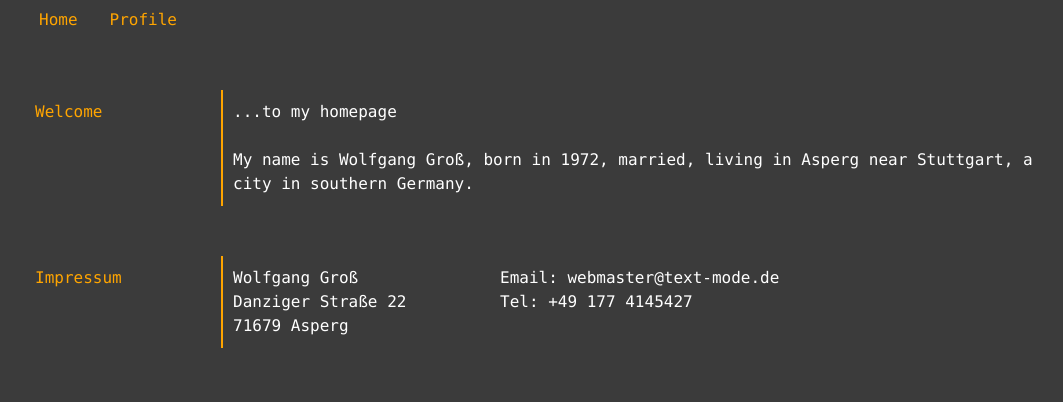
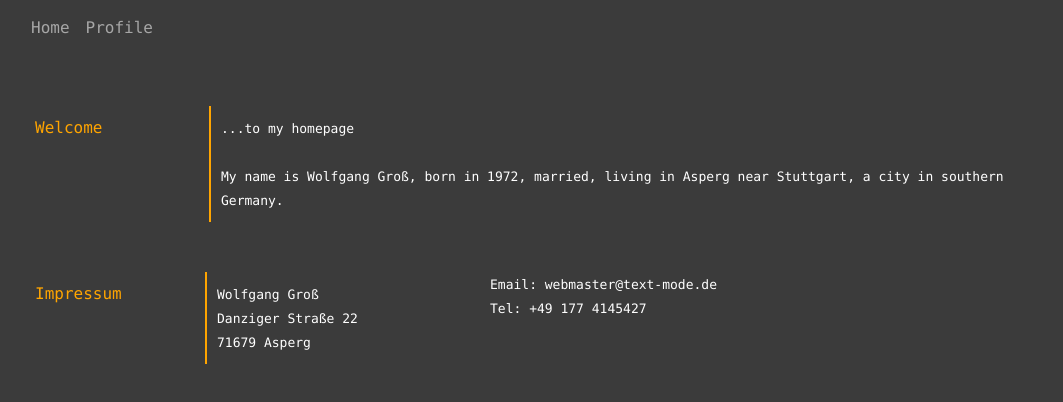
Before and after one commit to wgross/text-mode, an Angular app: page / in a window 1280 px wide. Shown: the top 402 px of the page, without its empty margins (59-1122 px from the left). Built offline with nearby package versions, Linux system fonts and the light colour scheme.

Commit message:
[FEATURE] navbar, boxes

```diff
--- a/src/app/app.component.css
+++ b/src/app/app.component.css
@@ -0,0 +1,5 @@
+/* text in navbar is orange everything else comes from bootstrap */
+
+/* .text-navbar{
+  color:orange;
+} */
--- a/src/app/app.component.html
+++ b/src/app/app.component.html
@@ -1,7 +1,13 @@
 <div class="container">
-  <nav class="nav">
-    <a class="nav-link" routerLink="/home">Home</a>
-    <a class="nav-link" routerLink="/profile">Profile</a>
+  <nav class="navbar navbar-expand-lg navbar-light navbar-dark">
+    <ul class="navbar-nav">
+      <li class="nav-item">
+        <a class="nav-link text-navbar" routerLink="/home">Home</a>
+      </li>
+      <li class="nav-item">
+        <a class="nav-link text-navbar" routerLink="/profile">Profile</a>
+      </li>
+    </ul>
   </nav>
   <router-outlet></router-outlet>
 </div>
--- a/src/app/profile/profile.component.html
+++ b/src/app/profile/profile.component.html
@@ -1,15 +1,13 @@
-<div class="container">
+<div class="container-fluid">
 
-  <div
-    class="row align-items-start"
-    style="padding-top: 50px;">
+  <div class="row align-items-start" style="padding-top: 50px;">
 
     <div class="col-2 text-left-heading">
         Qualification
     </div>
 
-    <div class="col-10">
-      <div class="box">
+    <div class="col-10 box">
+
         <div class="text-right-nopadding">
           <ul style="list-style: none;">
             <li>
@@ -38,33 +36,28 @@
         <div class="text-right">
           <app-profilegraph></app-profilegraph>
         </div>
-      </div>
+
     </div>
 
   </div>
 
-  <div
-    class="row align-items-start"
-    style="padding-top: 50px;">
-
+  <div class="row align-items-start" style="padding-top: 50px;">
     <div class="col-2 text-left-heading">
       More
     </div>
-    <div class="col-10">
-      <div class="box">
+    <div class="col-10 box">
       <div class="text-right-nopadding">
         <ul style="list-style: none;">
           <li>
-              My repositories on <a href="https://github/wgross">github</a>
+            My repositories on <a href="https://github.com/wgross" target="_blank">github</a>
           </li>
           <li>
-              My profile on <a href="https://www.xing.com/profile/Wolfgang_Gross6">Xing</a>.
+            My profile on <a href="https://www.xing.com/profile/Wolfgang_Gross6" target="_blank" >Xing</a>.
           </li>
           <li>
-              My profile on <a href="https://www.linkedin.com/in/wolfgang-gro%C3%9F-a53b2071">Linkedin</a>.
+            My profile on <a href="https://www.linkedin.com/in/wolfgang-gro%C3%9F-a53b2071" target="_blank">Linkedin</a>.
           </li>
         </ul>
       </div>
   </div>
 </div>
-</div>
--- a/src/app/profilegraph/profilegraph.component.html
+++ b/src/app/profilegraph/profilegraph.component.html
@@ -1,8 +1,3 @@
-<!-- <svg width="700" height="550" viewBox="10 -50 600 500">
-</svg> -->
-
-<!-- <svg id="graph" width="700" height="600" viewBox="10 20 800 500"/> -->
 <div id="graphContainer">
 
 </div>
-<!-- <svg id="graph"></svg> -->
--- a/src/app/welcome/welcome.component.html
+++ b/src/app/welcome/welcome.component.html
@@ -1,43 +1,32 @@
 <div class="container">
 
-  <div
-    class="row align-items-start"
-    style="padding-top: 50px;">
-
+  <div class="row align-items-start" style="padding-top: 50px;">
     <div class="col-2 text-left-heading">
       Welcome
     </div>
-
-      <div class="col-9">
-        <div class="box text-right">
-          ...to my homepage<br/><br/>
-          My name is Wolfgang Groß, born in 1972, married, living in Asperg near Stuttgart, a city in southern Germany.
-      </div>
-    </div>
-
+    <div class="col-9 box">
+      <span class="text-right">
+        ...to my homepage<br/><br/>
+        My name is Wolfgang Groß, born in 1972, married, living in Asperg near Stuttgart, a city in southern Germany.
+    </span>
   </div>
 
-  <div
-    class="row align-items-start"
-    style="padding-top:50px;">
-
+  <div class="row align-items-start" style="padding-top:50px;">
     <div class="col-2 text-left-heading">
       Impressum
     </div>
-
-    <div class="col-3">
-      <div class="text-right box">
+    <div class="col-3 box">
+      <span class="text-right">
         Wolfgang Groß<br/>
         Danziger Straße 22 <br/>
         71679 Asperg<br/>
-      </div>
+      </span>
     </div>
-
     <div class="col-6">
-      <div class="text-right">
+      <span class="text-right">
         Email: webmaster@text-mode.de<br/>
         Tel: +49 177 4145427
-      </div>
+      </span>
     </div>
 
 </div>
--- a/src/styles.css
+++ b/src/styles.css
@@ -10,6 +10,7 @@ body {
 .text-right {
   padding-top: 10px;
   color: white;
+  font-size:small;
 }
 
 .text-right-nopadding {
@@ -17,17 +18,17 @@ body {
   color: white;
 }
 
-.nav-link {
+/* .nav-link {
   color: orange;
-}
+} */
 
-.nav-link:focus {
+/* .nav-link:focus {
   color: orange;
-}
+} */
 
-.nav-link:hover {
+/* .nav-link:hover {
   color: rgba(255, 123, 0, 0.973);
-}
+} */
 
 .text-left-heading {
   padding-top: 10px;
```
Lines whose indentation alone changed are shown as unchanged.
